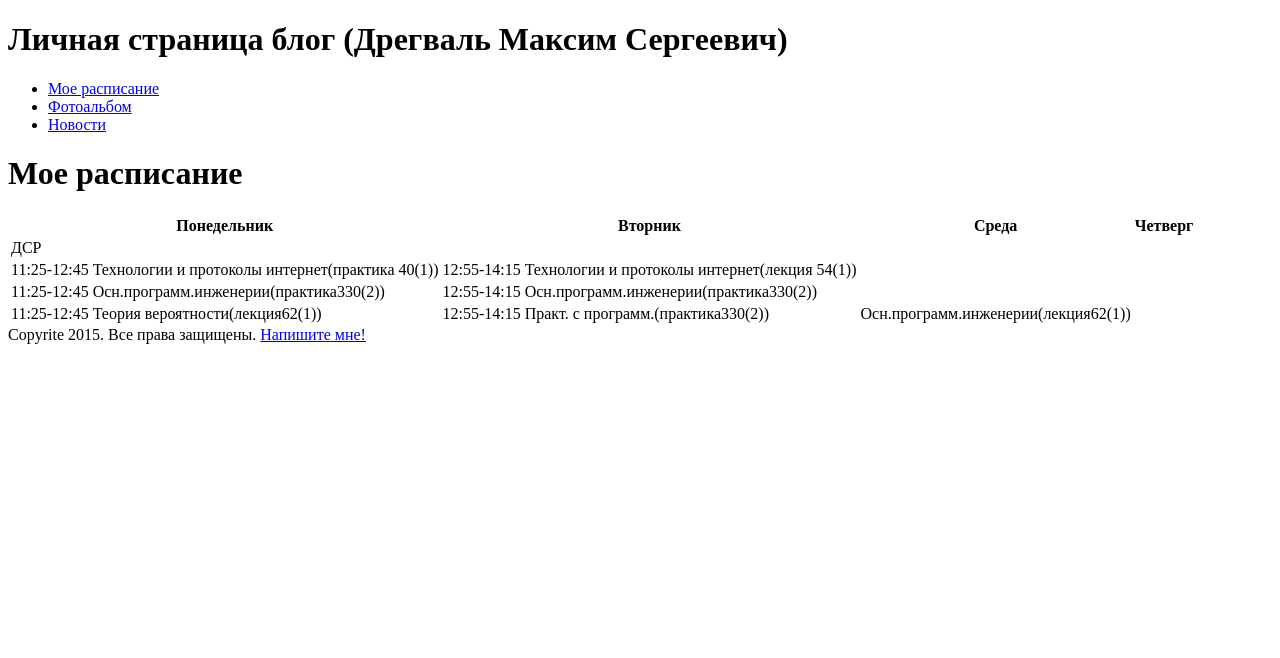
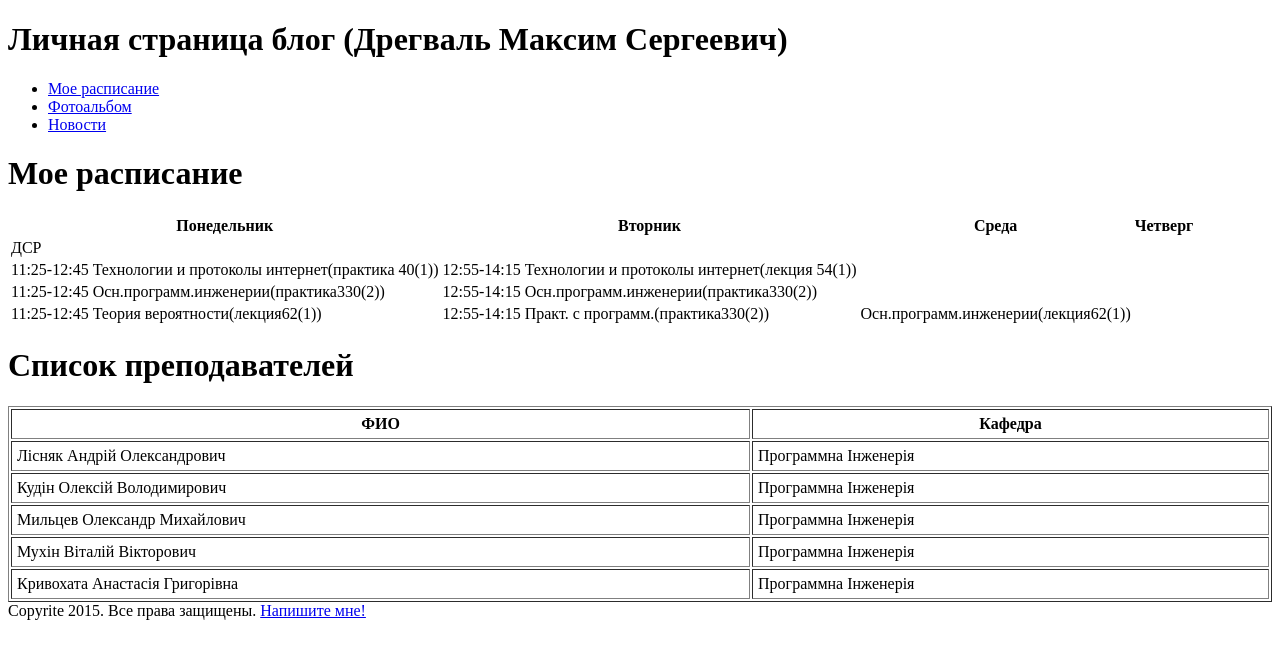
Before and after one commit to TemplarFist/lab2, a plain HTML site: page rozklad.html in a window 1280 px wide. Drawn offline with Linux system fonts and the light colour scheme.

Commit message:
Add files via upload

```diff
--- a/rozklad.html
+++ b/rozklad.html
@@ -42,6 +42,33 @@
     <td>Осн.программ.инженерии(лекция62(1))</td>
   </tr>
 </table>
+<table class="data">
+<h1>Список преподавателей</h1>
+<table border="1" width="100%" cellpadding="5">
+    <th>ФИО</th>
+    <th>Кафедра</th>
+  </tr>
+  <tr>
+    <td>Лісняк Андрій Олександрович</td>
+    <td>Программна Інженерія</td>
+  </tr>
+  <tr>
+    <td>Кудін Олексій Володимирович</td>
+    <td>Программна Інженерія</td>
+  </tr>
+   <tr>
+    <td>Мильцев Олександр Михайлович</td>
+       <td>Программна Інженерія</td>
+   </tr>
+   <tr>
+    <td>Мухін Віталій Вікторович</td>
+     <td>Программна Інженерія</td>
+   </tr>
+    <tr>
+    <td>Кривохата Анастасія Григорівна</td>
+        <td>Программна Інженерія</td>
+    </tr>
+</table>
  <td colspan="5">Copyrite 2015. Все права защищены. <a href="google.com">Напишите мне!</a></td>
 </body>
 </html>
```
